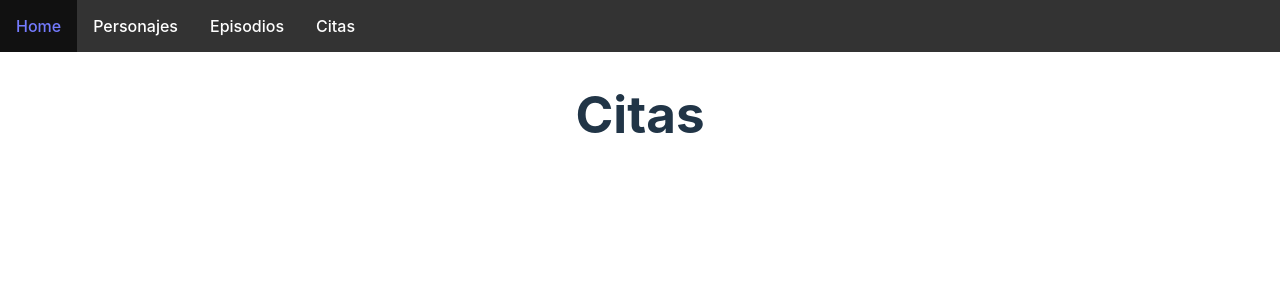
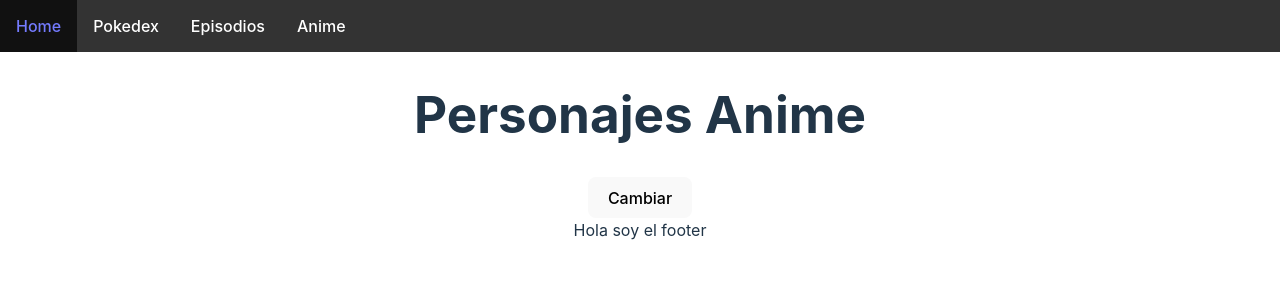
Before and after one commit to jorgea-hn/VITE-REACT, a React (Vite) app: page /Citas in a window 1280 px wide. Shown: the top 300 px of the page. Built offline with nearby package versions, Linux system fonts and the light colour scheme.

Commit message:
Consumo de POKEAPI y boton de refresh

```diff
--- a/src/components/Citas.jsx
+++ b/src/components/Citas.jsx
@@ -1,9 +1,38 @@
 import Navegacion from "./nav/Navegacion"
-function Citas(){
+import { useEffect, useState } from "react"
+function Citas() {
+    const [person, setPerson] = useState(null)
+    const [refresh, setRefresh] = useState(false)
+
+    useEffect(() => {
+        if (!refresh){
+            return
+        }
+        const randomNum = Math.floor(Math.random() * 151) + 1
+        fetch(`https://pokeapi.co/api/v2/pokemon/${randomNum}`)
+            .then(response => response.json())
+            .then(data => {
+                setRefresh(false)
+                setPerson(data)
+            });
+    }, [refresh])
+
+    function onRefresh(){
+        console.log("Ejecuto el refresh")
+        setRefresh(true)
+    }
     return (
         <div>
-            <Navegacion/>
-            <h1>Citas</h1>
+            <Navegacion />
+            <h1>Personajes Anime</h1>
+            {person && (
+                <div>
+                    <h2>Nombre del Pokémon: {person.name}</h2>
+
+                    <img src={person.sprites.other.dream_world.front_default} alt={person.name} />
+                </div>
+            )}
+            <button onClick={onRefresh}>Cambiar</button>
         </div>
     )
 }
--- a/src/components/Personajes.jsx
+++ b/src/components/Personajes.jsx
@@ -3,24 +3,43 @@ import { useEffect, useState } from "react"
 
 function Personajes() {
     const [person, setPerson] = useState(null)
+    const [refresh, setRefresh] = useState(false)
+
 
     useEffect(() => {
+        if (!refresh){
+               return
+        }
         const randomNum = Math.floor(Math.random() * 151) + 1
         fetch(`https://pokeapi.co/api/v2/pokemon/${randomNum}`)
             .then(response => response.json())
-      .then(data => setPerson(data))
-  }, [])
+            .then(data => {
+                    setRefresh(false)
+                    setPerson(data)
+                });
+    }, [refresh])
+
+
+    function onRefresh(){
+        console.log("Ejecuto el refresh")
+        setRefresh(true)
+    }
 
     return (
         <div>
             <Navegacion />
-      <h1>Personajes</h1>
+            <h1>Personajes Juego</h1>
             {person && (
                 <div>
                     <h2>Nombre del Pokémon: {person.name}</h2>
+                    <h3>Pokemon Numero: <b>{person.id}</b></h3>
                     <img src={person.sprites.front_default} alt={person.name} />
+
                 </div>
+
             )}
+
+            <button onClick={onRefresh}>Cambiar</button>
         </div>
     )
 }
--- a/src/components/nav/Navegacion.jsx
+++ b/src/components/nav/Navegacion.jsx
@@ -12,7 +12,7 @@ function Navegacion(){
                 link="/"
                 />
                 <Li
-                text={"Personajes"}
+                text={"Pokedex"}
                 link="/personajes"
                 />
                 <Li
@@ -20,7 +20,7 @@ function Navegacion(){
                 link="/episodios"
                 />
                 <Li
-                text={"Citas"}
+                text={"Anime"}
                 link="/citas"
                 />
             </ul>
--- a/src/main.jsx
+++ b/src/main.jsx
@@ -35,5 +35,6 @@ const router = createBrowserRouter([
 ReactDOM.createRoot(document.getElementById('root')).render(
   <React.StrictMode>
     <RouterProvider router={router} />
+    <footer>Hola soy el footer</footer>
   </React.StrictMode>,
 )
```
Lines whose indentation alone changed are shown as unchanged.
